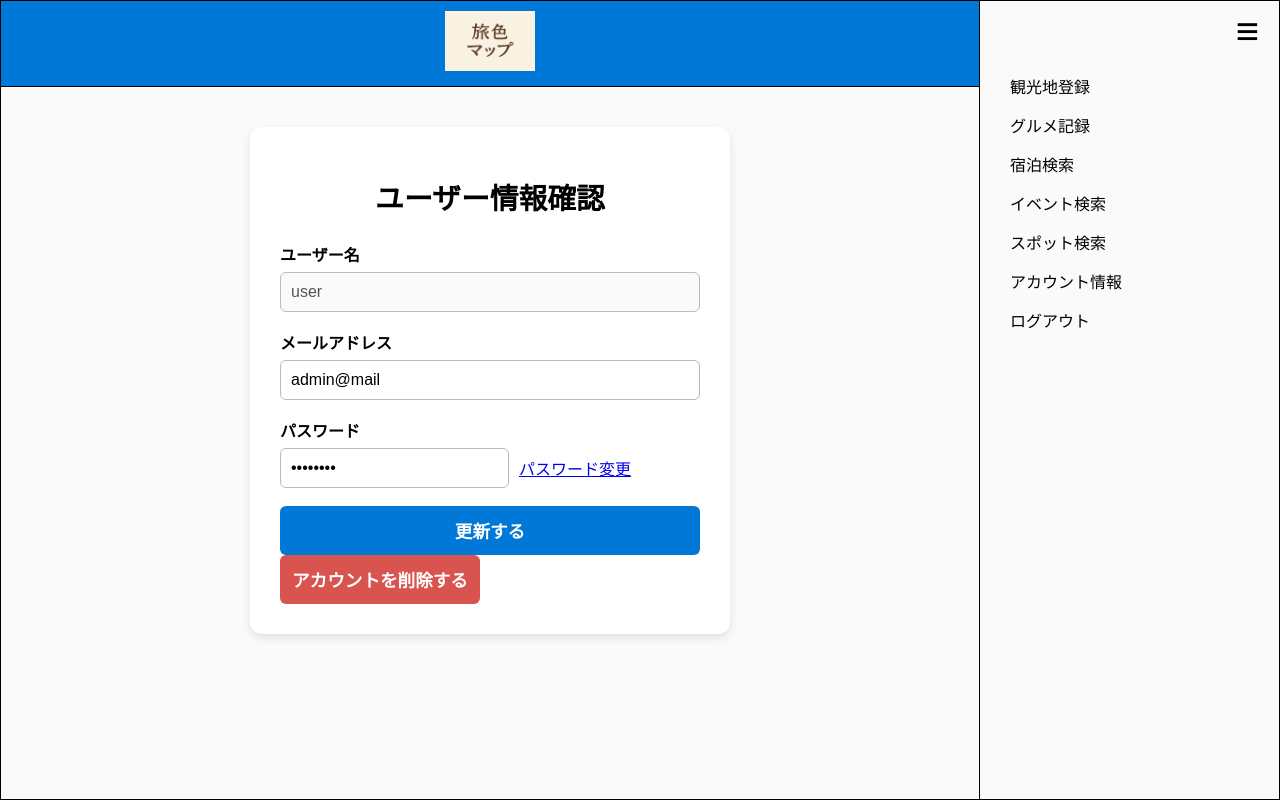
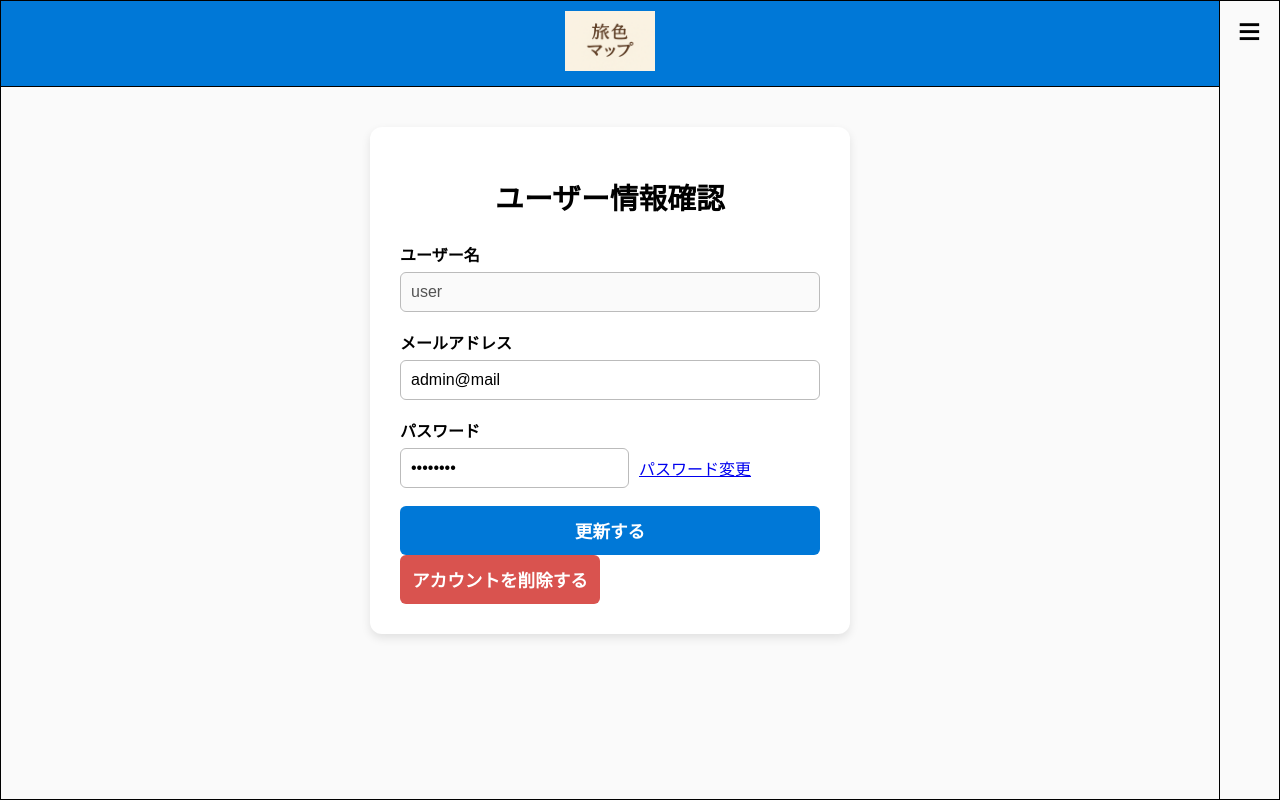
Before and after one commit to Kaito8910/travelcolormap, a Flask app: page /user-data in a window 1280 px wide. Run offline with Flask 3, Linux system fonts and the light colour scheme; a user stored in the database is signed in.

Commit message:
微調整

```diff
--- a/VSコード/tabiiro_map/templates/base.html
+++ b/VSコード/tabiiro_map/templates/base.html
@@ -28,7 +28,7 @@
         </div>
 
         <!-- 右側のメニュー/サイドバー部分 -->
-        <aside class="page-right-sidebar" id="menu-sidebar">
+        <aside class="page-right-sidebar is-closed" id="menu-sidebar">
             <!-- ハンバーガーメニューアイコン -->
             <div class="menu-icon-container">
                 <div class="menu-icon" id="menu-toggle-button">&#x2261;</div>
```
